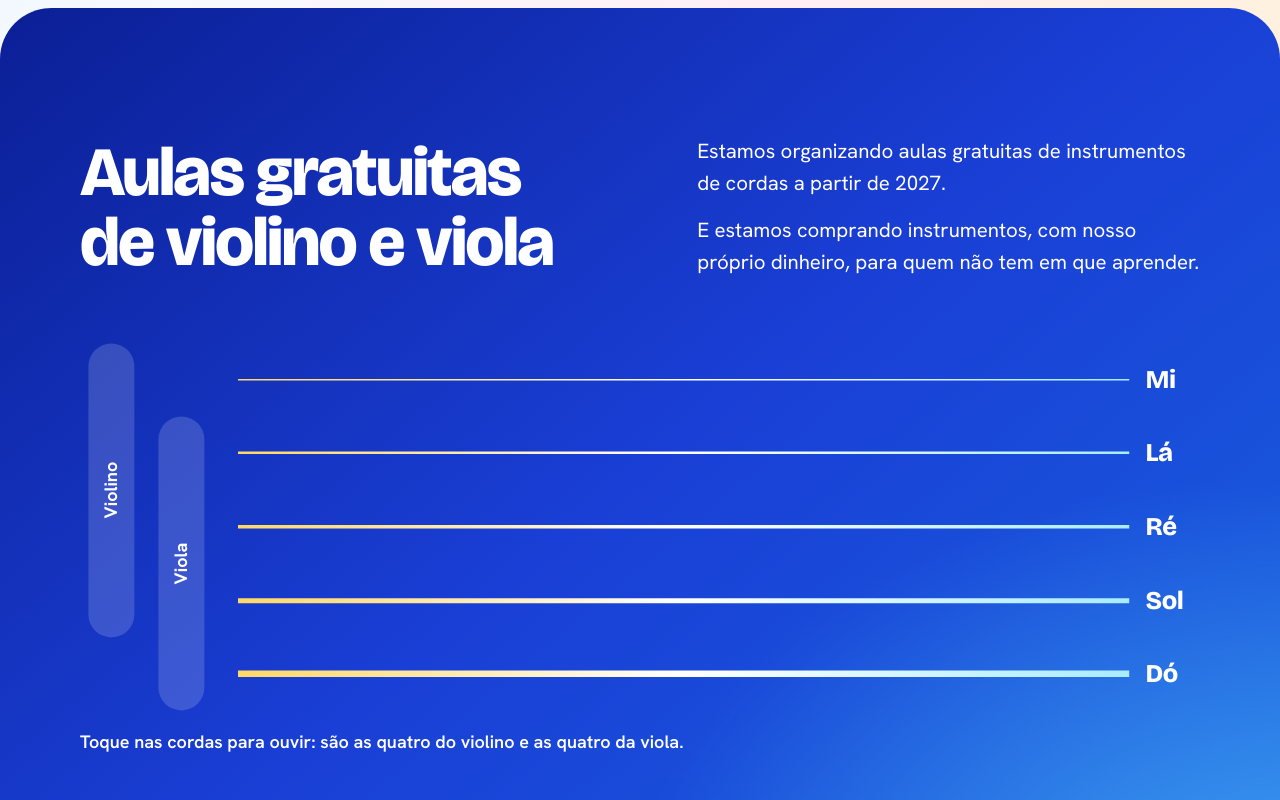
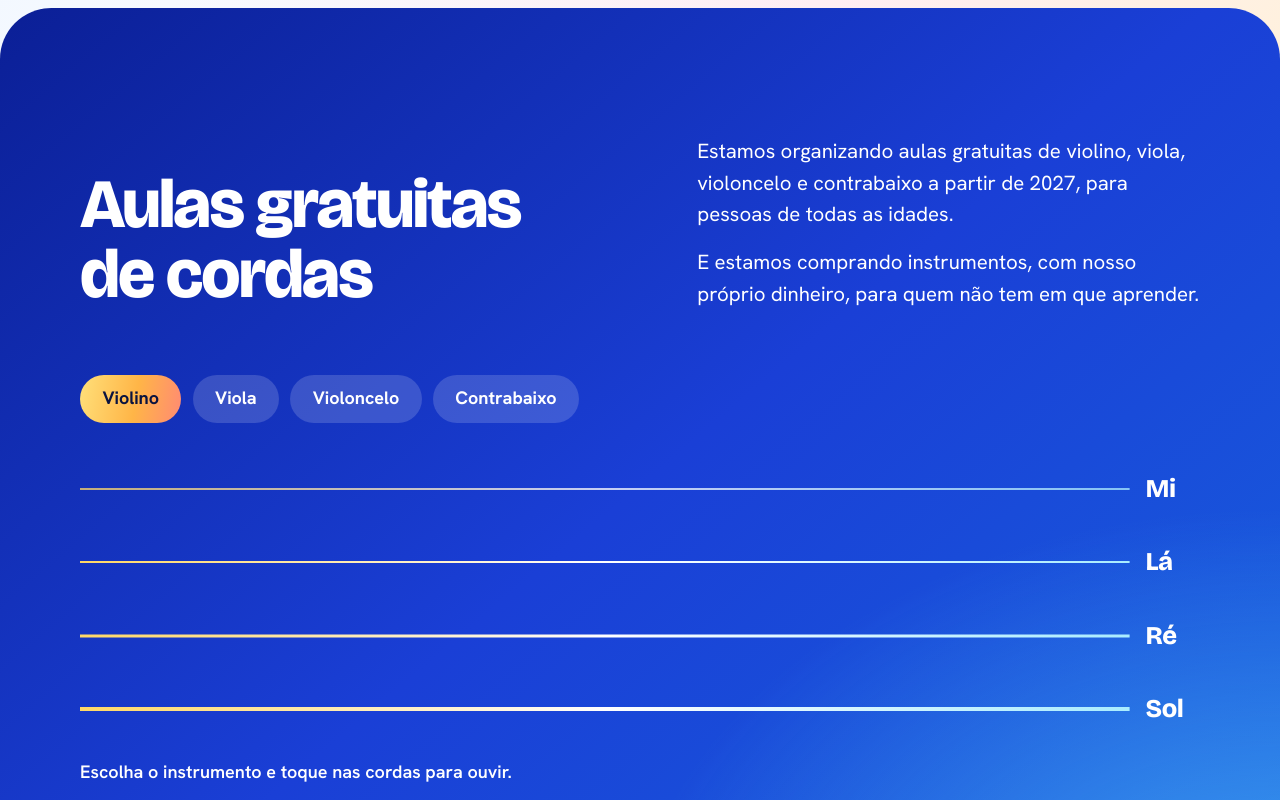
Before and after one commit to andrelaitanods-prog/solistas-em-cena, a plain HTML site: page index.html in a window 1280 px wide. Shown: the part 3040-3840 px from the top of the page. Drawn offline with nearby package versions, Linux system fonts and the light colour scheme.

Commit message:
Aulas de violino, viola, violoncelo e contrabaixo
Co-Authored-By: Claude Opus 5.5 <noreply@anthropic.com>

```diff
--- a/index.html
+++ b/index.html
@@ -108,14 +108,14 @@ h1 .cidade{font-size:.3em;line-height:1;letter-spacing:-.02em;margin-top:.55em;f
 .aulas{color:#fff;background:radial-gradient(60rem 42rem at 100% 100%,rgba(90,205,255,.6),transparent 68%),linear-gradient(140deg,#0b1f96 0%,#1a3fd6 50%,#1763df 100%)}
 .aulas-texto{display:grid;grid-template-columns:minmax(0,1.1fr) minmax(0,1fr);gap:1.5rem clamp(2rem,5vw,4.5rem);align-items:end;margin-bottom:clamp(2.5rem,5vw,4rem)}
 .aulas-texto p+p{margin-top:1rem}
-.braco{display:grid;grid-template-columns:auto minmax(0,1fr);grid-template-rows:repeat(5,auto);column-gap:clamp(.8rem,2vw,1.6rem)}
-.chave{grid-column:1;grid-row:1/6;display:grid;grid-template-rows:subgrid;grid-template-columns:auto auto;column-gap:.5rem}
-.chave span{writing-mode:vertical-rl;transform:rotate(180deg);text-align:center;font-weight:700;padding:.5rem .55rem;border-radius:999px;background:rgba(255,255,255,.16);margin-block:.5rem}
-.chave .vl{grid-column:1;grid-row:1/5}
-.chave .va{grid-column:2;grid-row:2/6}
-.corda{grid-column:2;display:grid;grid-template-columns:minmax(0,1fr) 3.4rem;align-items:center;gap:1rem;height:clamp(3.6rem,7vw,4.6rem);appearance:none;background:none;border:0;padding:0;color:inherit;font:inherit;cursor:pointer;-webkit-tap-highlight-color:transparent}
+.escolha{display:flex;flex-wrap:wrap;gap:.7rem;margin-bottom:1.5rem}
+.escolha button{appearance:none;border:0;font:inherit;font-weight:700;color:#fff;background:rgba(255,255,255,.16);border-radius:999px;min-height:3rem;padding:.55rem 1.4rem;cursor:pointer;transition:background-color .25s}
+.escolha button:hover{background:rgba(255,255,255,.3)}
+.escolha button[aria-pressed="true"]{background:var(--luz);color:var(--tinta)}
+.braco{display:grid}
+.corda{display:grid;grid-template-columns:minmax(0,1fr) 3.4rem;align-items:center;gap:1rem;height:clamp(3.6rem,7vw,4.6rem);appearance:none;background:none;border:0;padding:0;color:inherit;font:inherit;cursor:pointer;-webkit-tap-highlight-color:transparent}
 .corda svg{display:block;width:100%;height:100%;overflow:visible}
-.corda path{fill:none;stroke:url(#luzCorda);vector-effect:non-scaling-stroke}
+.corda path{fill:none;transition:stroke-width .4s cubic-bezier(.16,1,.3,1);stroke:url(#luzCorda);vector-effect:non-scaling-stroke}
 .corda:hover path,.corda.soa path{stroke:var(--foco)}
 .corda b{font:800 1.6rem/1 var(--titulo);letter-spacing:-.02em;text-align:left;transition:color .3s}
 .corda:hover b,.corda.soa b{color:var(--foco)}
@@ -273,16 +273,17 @@ blockquote{font-size:clamp(1.35rem,2.1vw,1.7rem);line-height:1.42;color:var(--co
 <section class="aulas faixa" id="aulas">
   <div class="miolo">
     <div class="aulas-texto">
-      <h2>Aulas gratuitas de violino e viola</h2>
+      <h2>Aulas gratuitas de cordas</h2>
       <div class="lead">
-        <p>Estamos organizando aulas gratuitas de instrumentos de cordas a partir de 2027.</p>
+        <p>Estamos organizando aulas gratuitas de violino, viola, violoncelo e contrabaixo a partir de 2027, para pessoas de todas as idades.</p>
         <p>E estamos comprando instrumentos, com nosso próprio dinheiro, para quem não tem em que aprender.</p>
       </div>
     </div>
-    <div class="braco" id="braco">
-      <div class="chave"><span class="vl">Violino</span><span class="va">Viola</span></div>
+    <div class="escolha" role="group" aria-label="Escolha o instrumento">
+      <button type="button" data-inst="violino" aria-pressed="true">Violino</button><button type="button" data-inst="viola" aria-pressed="false">Viola</button><button type="button" data-inst="violoncelo" aria-pressed="false">Violoncelo</button><button type="button" data-inst="contrabaixo" aria-pressed="false">Contrabaixo</button>
     </div>
-    <p class="dica">Toque nas cordas para ouvir: são as quatro do violino e as quatro da viola.</p>
+    <div class="braco" id="braco"></div>
+    <p class="dica">Escolha o instrumento e toque nas cordas para ouvir.</p>
   </div>
 </section>
 
@@ -473,7 +474,7 @@ blockquote{font-size:clamp(1.35rem,2.1vw,1.7rem);line-height:1.42;color:var(--co
     window.__pose=function(t){liga(false);pose(t)};
   })();
 
-  /* cordas soltas: Mi Lá Ré Sol (violino) e Lá Ré Sol Dó (viola) */
+  /* cordas soltas dos quatro instrumentos, da mais aguda para a mais grave */
   var braco=document.getElementById('braco'),ctx=null,cache={},calmo=matchMedia('(prefers-reduced-motion:reduce)').matches;
   function som(f){
     var C=window.AudioContext||window.webkitAudioContext;if(!C)return;
@@ -487,20 +488,34 @@ blockquote{font-size:clamp(1.35rem,2.1vw,1.7rem);line-height:1.42;color:var(--co
     var s=ctx.createBufferSource(),lp=ctx.createBiquadFilter();lp.type='lowpass';lp.frequency.value=3600;
     s.buffer=cache[f];s.connect(lp);lp.connect(ctx.destination);s.start();
   }
-  [['Mi',659.26,1.5],['Lá',440,2.5],['Ré',293.66,3.5],['Sol',196,5],['Dó',130.81,6.5]].forEach(function(c,ix){
-    var b=document.createElement('button');b.type='button';b.className='corda';b.style.gridRow=ix+1;b.setAttribute('aria-label','Ouvir a corda '+c[0]);
-    b.innerHTML='<svg viewBox="0 0 1000 80" preserveAspectRatio="none" aria-hidden="true"><path d="M0 40Q500 40 1000 40" stroke-width="'+c[2]+'"/></svg><b>'+c[0]+'</b>';
+  var inst={
+    violino:[['Mi',659.26,1.5],['Lá',440,2.2],['Ré',293.66,3],['Sol',196,4]],
+    viola:[['Lá',440,2],['Ré',293.66,3],['Sol',196,4],['Dó',130.81,5.2]],
+    violoncelo:[['Lá',220,3],['Ré',146.83,4.2],['Sol',98,5.6],['Dó',65.41,7]],
+    contrabaixo:[['Sol',98,4.5],['Ré',73.42,6],['Lá',55,7.5],['Mi',41.2,9]]
+  };
+  var cordas=[0,1,2,3].map(function(ix){
+    var b=document.createElement('button');b.type='button';b.className='corda';
+    b.innerHTML='<svg viewBox="0 0 1000 80" preserveAspectRatio="none" aria-hidden="true"><path d="M0 40Q500 40 1000 40"/></svg><b></b>';
     braco.appendChild(b);
-    var path=b.querySelector('path'),raf=0;
+    var path=b.querySelector('path'),raf=0,freq=0;
     b.addEventListener('click',function(){
-      som(c[1]);b.classList.add('soa');cancelAnimationFrame(raf);var t0=performance.now();
+      som(freq);b.classList.add('soa');cancelAnimationFrame(raf);var t0=performance.now();
       (function q(t){
-        var s=Math.max(0,(t-t0)/1000),a=calmo?0:46*Math.exp(-s*2.6)*Math.cos(s*(62-ix*7));
+        var k=Math.max(0,(t-t0)/1000),a=calmo?0:46*Math.exp(-k*2.6)*Math.cos(k*(22+9*Math.log(freq/40)/Math.LN2));
         path.setAttribute('d','M0 40Q500 '+(40+a).toFixed(1)+' 1000 40');
-        if(s<1.9)raf=requestAnimationFrame(q);else{path.setAttribute('d','M0 40Q500 40 1000 40');b.classList.remove('soa')}
+        if(k<1.9)raf=requestAnimationFrame(q);else{path.setAttribute('d','M0 40Q500 40 1000 40');b.classList.remove('soa')}
       })(t0);
     });
+    return function(c,nome){freq=c[1];path.style.strokeWidth=c[2];b.querySelector('b').textContent=c[0];b.setAttribute('aria-label','Ouvir a corda '+c[0]+', '+nome)};
   });
+  var escolhas=[].slice.call(document.querySelectorAll('.escolha button'));
+  function afina(nome){
+    cordas.forEach(function(muda,ix){muda(inst[nome][ix],nome)});
+    escolhas.forEach(function(o){o.setAttribute('aria-pressed',o.getAttribute('data-inst')===nome)});
+  }
+  escolhas.forEach(function(o){o.addEventListener('click',function(){afina(o.getAttribute('data-inst'))})});
+  afina('violino');
 })();
 </script>
 
```
